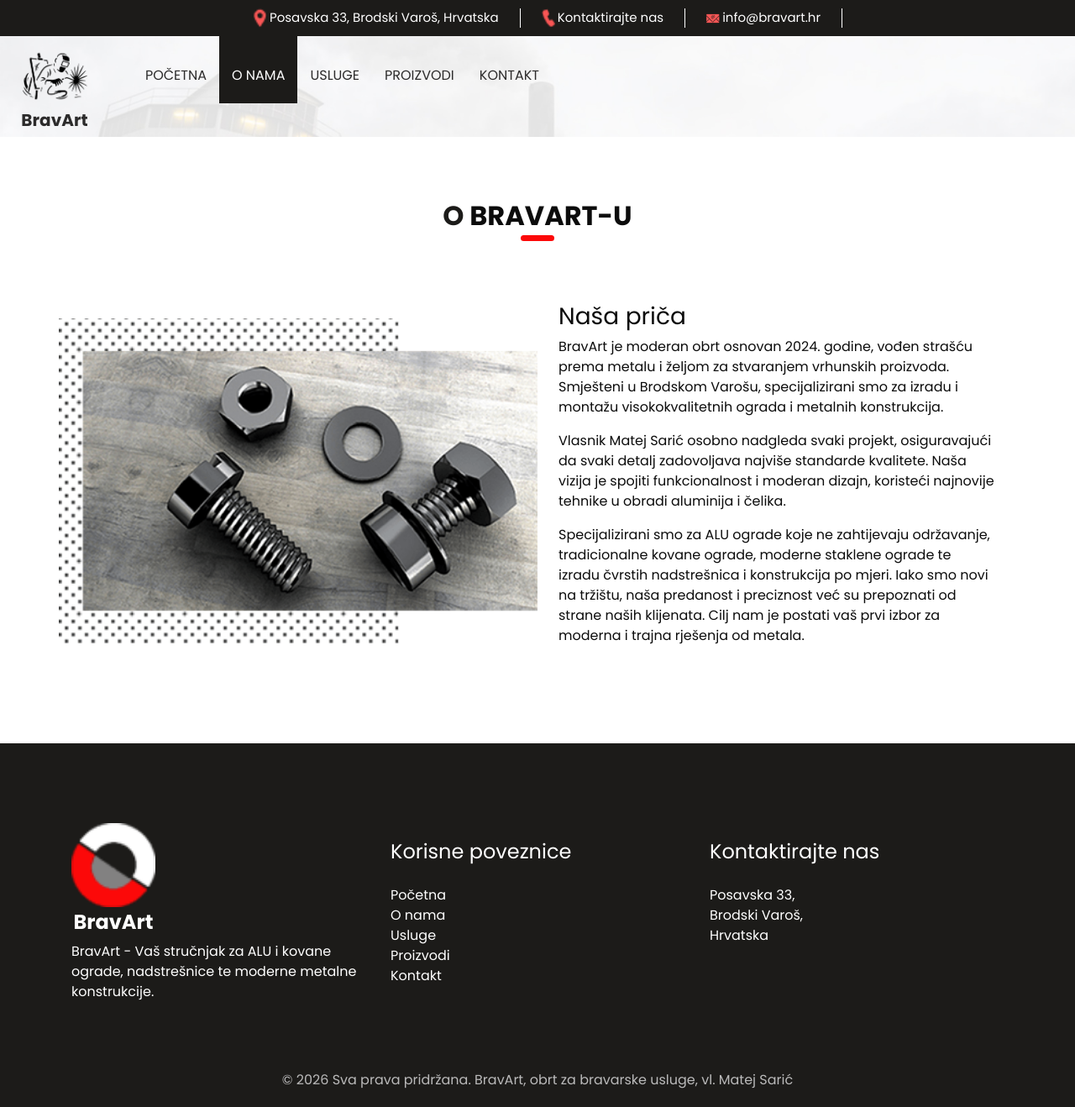
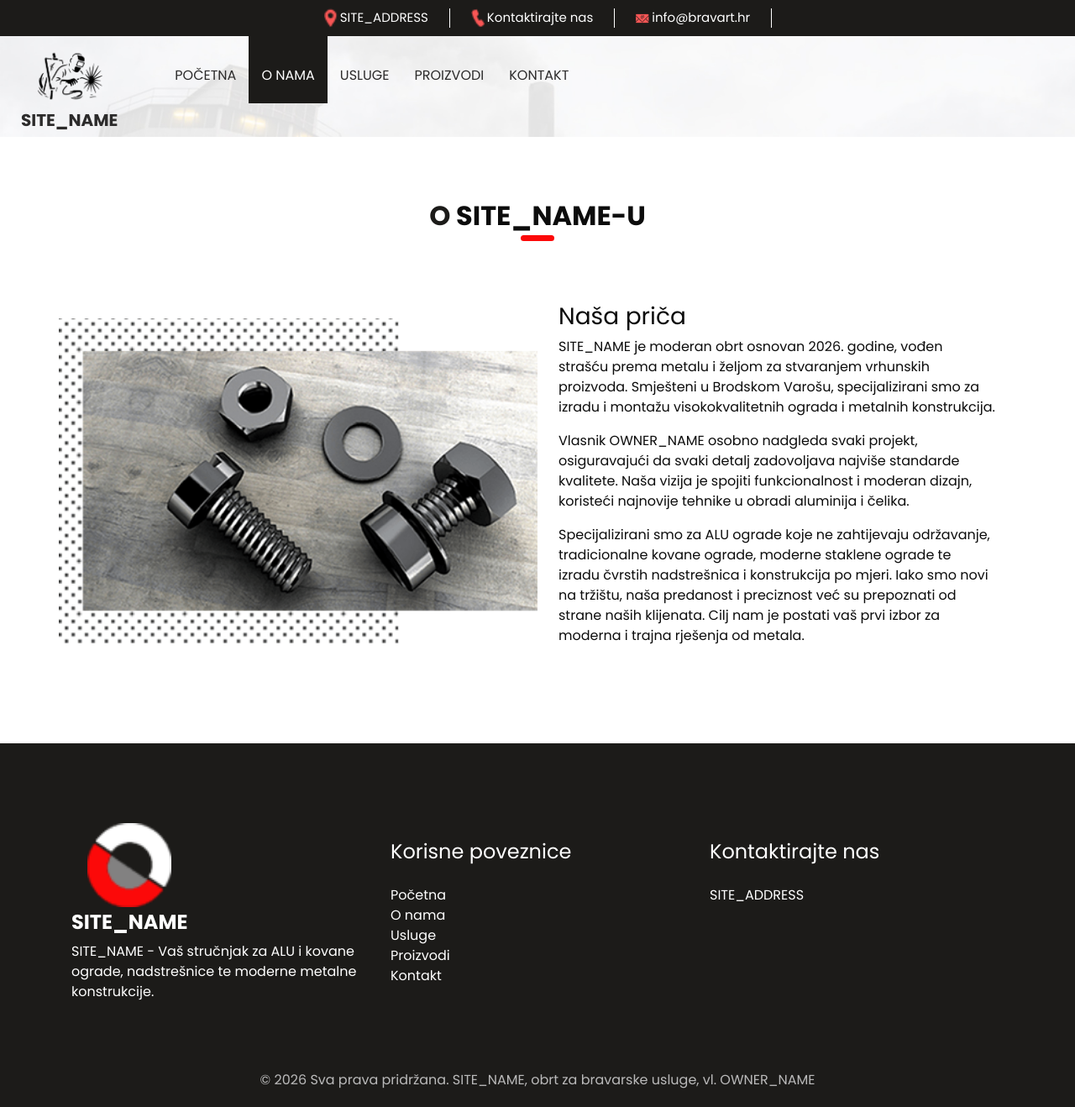
Before and after one commit to NeedleStacker/bravart, a PHP site: page /about.php in a window 1280 px wide. Shown: the whole page at 84% size. Run offline with PHP 8.4, Linux system fonts and the light colour scheme; some libraries are stand-ins or nearby versions.

Commit message:
Update about.php

```diff
--- a/about.php
+++ b/about.php
@@ -28,7 +28,7 @@ include 'includes/header.php';
               Naša priča
             </h3>
             <p>
-              <?php echo SITE_NAME; ?> je moderan obrt osnovan 2024. godine, vođen strašću prema metalu i željom za stvaranjem vrhunskih proizvoda. Smješteni u Brodskom Varošu, specijalizirani smo za izradu i montažu visokokvalitetnih ograda i metalnih konstrukcija.
+              <?php echo SITE_NAME; ?> je moderan obrt osnovan 2026. godine, vođen strašću prema metalu i željom za stvaranjem vrhunskih proizvoda. Smješteni u Brodskom Varošu, specijalizirani smo za izradu i montažu visokokvalitetnih ograda i metalnih konstrukcija.
             </p>
             <p>
               Vlasnik <?php echo OWNER_NAME; ?> osobno nadgleda svaki projekt, osiguravajući da svaki detalj zadovoljava najviše standarde kvalitete. Naša vizija je spojiti funkcionalnost i moderan dizajn, koristeći najnovije tehnike u obradi aluminija i čelika.
```
